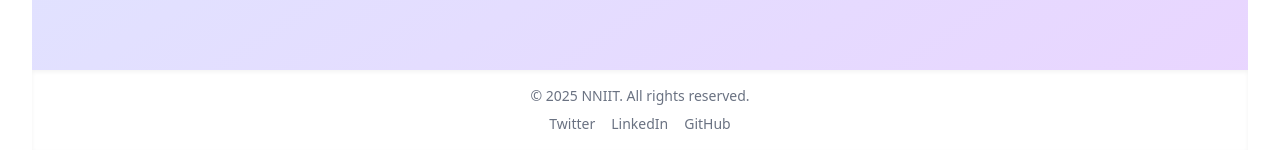
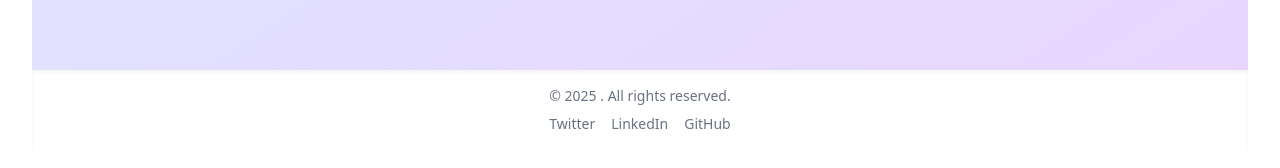
Before and after one commit to nithinpedamalla/Tests_Frontend, a React (Vite) app: page /login in a window 1280 px wide. Shown: the part 682-850 px from the top of the page. Built offline with nearby package versions, Linux system fonts and the light colour scheme.

Commit message:
new-file

```diff
--- a/src/pages/LoginPage.jsx
+++ b/src/pages/LoginPage.jsx
@@ -97,7 +97,7 @@ const LoginPage = () => {
       </section>
 
       <footer className="bg-white shadow-inner mt-10 py-4 text-center text-gray-500 text-sm">
-        © 2025 NNIIT. All rights reserved.
+        © 2025 . All rights reserved.
         <div className="mt-2 space-x-4">
           <a href="#" className="hover:text-purple-600">Twitter</a>
           <a href="#" className="hover:text-purple-600">LinkedIn</a>
```
Also changed, not shown: 1 other file (tests, documents, lock files or other folders).
